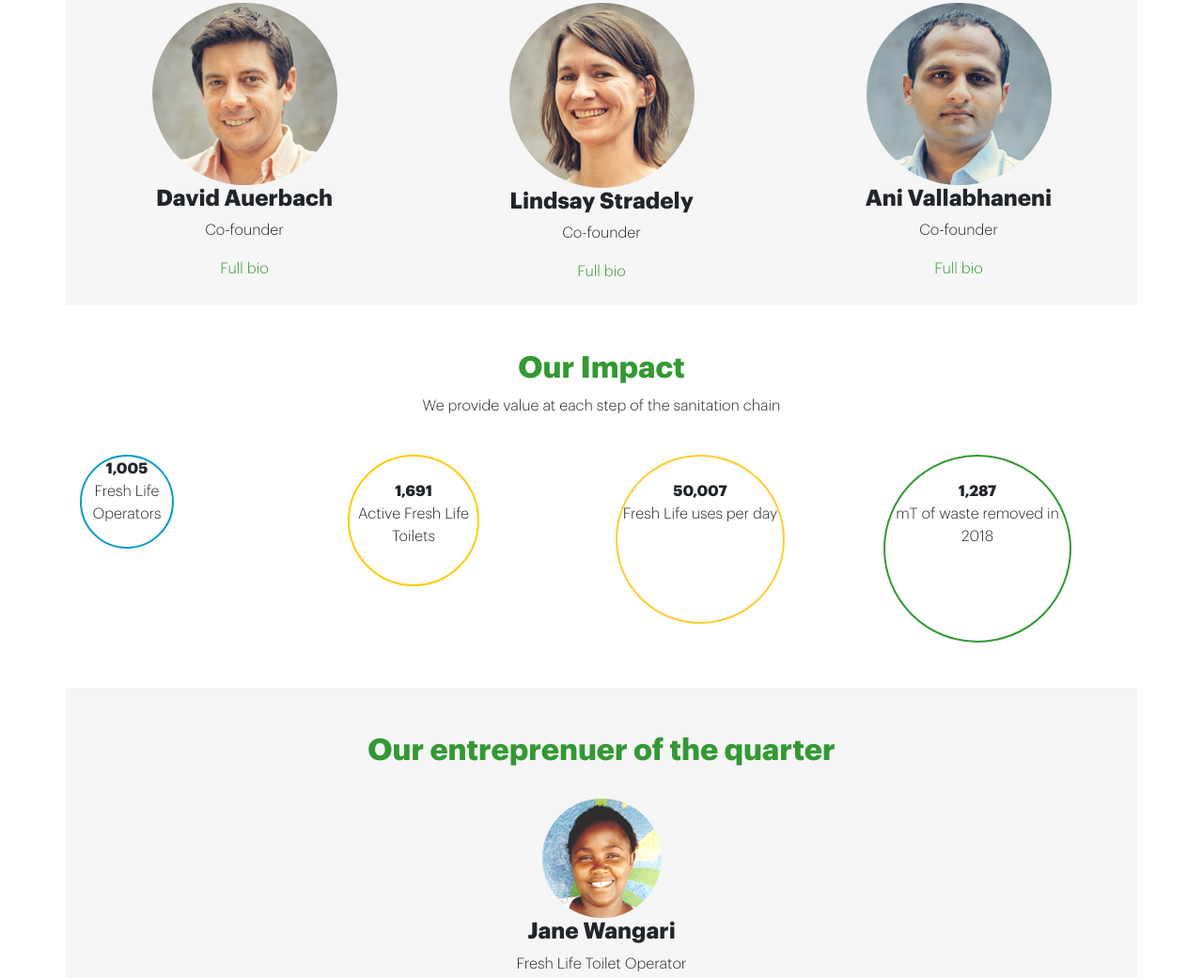
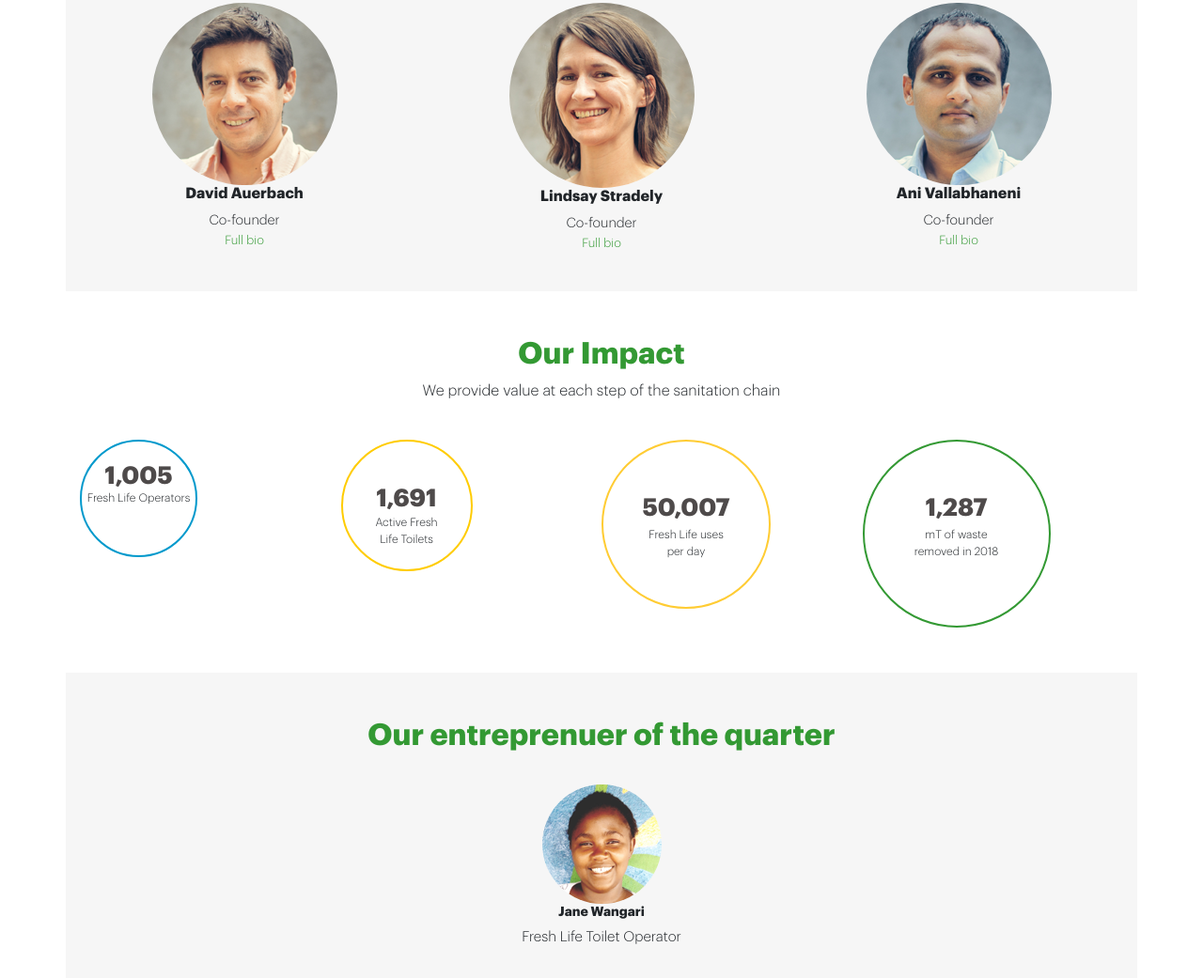
Before and after one commit to nelsonkimaiga/sanergy, a website: page index.html in a window 1280 px wide. Shown: the part 1531-2572 px from the top of the page at 94% size. Drawn offline with nearby package versions, Linux system fonts and the light colour scheme.

Commit message:
Edit absolute properties of circular elements

```diff
--- a/css/app.css
+++ b/css/app.css
@@ -53,6 +53,7 @@
 
 .numbers{
     font-weight: 700px;
+    color: #4e4a4a;
 }
 
 .what-we-do{
@@ -105,11 +106,11 @@
 #operators{
 	background-color:#fff;
     border:2.5px solid #0099cc;
-    height:100px;
+    height:125px;
     border-radius:50%;
     -moz-border-radius:50%;
     -webkit-border-radius:50%;
-    width:100px;
+    width:125px;
 }
 
 #fresh-life-toilets{
@@ -202,3 +203,11 @@
     text-decoration: none;
     padding: 3px;
 }
+
+.leaders-names{
+    font-size: 1.0rem;
+}
+
+.co-founder{
+    font-size: 0.9rem;
+}
--- a/index.html
+++ b/index.html
@@ -174,21 +174,30 @@
       <div class="row">
         <div class="col">
           <img src="img/david.png" class="rounded-circle">
-          <h4>David Auerbach</h4>
-          <p>Co-founder</p>
-          <a href="">Full bio</a>
+          <br>
+          <h4 class="leaders-names">David Auerbach</h4>
+          <p class="co-founder">Co-founder
+            <br>
+          <a href="" style="font-size: 13px;">Full bio</a>
+        </p>
         </div>
         <div class="col">
           <img src="img/lindsay.png" class="rounded-circle">
-          <h4>Lindsay Stradely</h4>
-          <p>Co-founder</p>
-          <a href="">Full bio</a>
+          <br>
+          <h4 class="leaders-names">Lindsay Stradely</h4>
+          <p class="co-founder">Co-founder
+            <br>
+          <a href="" style="font-size: 13px;">Full bio</a>
+          </p>
         </div>
         <div class="col">
           <img src="img/ani.png" class="rounded-circle">
-          <h4>Ani Vallabhaneni</h4>
-          <p>Co-founder</p>
-          <a href="">Full bio</a>
+          <br>
+          <h4 class="leaders-names">Ani Vallabhaneni</h4>
+          <p class="co-founder">Co-founder
+            <br>
+          <a href="" style="font-size: 13px;">Full bio</a>
+        </p>
         </div>
           </div>
           <br>
@@ -198,35 +207,35 @@
         <h2 style="text-align: center;">Our Impact</h2>
         <p>We provide value at each step of the sanitation chain</p>
         <br>
-          <div class="row" style="text-align: center;">
+          <div class="row no-gutters" style="text-align: center;">
           <div class="col">
             <div id="operators">
-              <b class="numbers">1,005</b>
-              <p>Fresh Life Operators</p>
+              <b class="numbers" style="position: relative; bottom: -18px; font-size: 26px;">1,005</b>
+              <p class="impact-text" style="font-size: 12px; text-align: center; margin-top: 12px;">Fresh Life Operators</p>
             </div>
           </div>
           <div class="col">
             <div id="fresh-life-toilets">
               <br>
-              <b class="numbers">1,691</b>
+              <b class="numbers" style="position: relative; bottom: -18px; font-size: 26px;">1,691</b>
               <br>
-              <p>Active Fresh Life Toilets</p>
+              <p style="font-size: 12px; text-align: center; margin-top: 14px;">Active Fresh<br> Life Toilets</p>
             </div>
           </div>
           <div class="col">
             <div id="users">
               <br>
-              <b class="numbers">50,007</b>
+              <b class="numbers" style="position: relative; bottom: -28px; font-size: 26px;">50,007</b>
               <br>
-              <p>Fresh Life uses per day</p>
+              <p style="font-size: 12px; text-align: center; margin-top: 27px;">Fresh Life uses<br> per day</p>
             </div>
           </div>
           <div class="col">
             <div id="waste">
               <br>
-              <b class="numbers">1,287</b>
+              <b class="numbers" style="position: relative; bottom: -28px; font-size: 26px;">1,287</b>
               <br>
-              <p>mT of waste removed in 2018</p>
+              <p class="impact-text" style="font-size: 12px; text-align: center; margin-top: 27px;">mT of waste<br> removed in 2018</p>
             </div>
           </div>
         </div>
@@ -242,10 +251,10 @@
           <div class="col-2"></div>
           <div class="col-8" style="text-align: center;">
             <img src="img/jane.png" class="rounded-circle">
-            <b><h4>Jane Wangari</h4></b>
-            <p>Fresh Life Toilet Operator</p>
+            <h4 style="font-size: 14px;">Jane Wangari</h4>
+            <p style="font-size: 15px;">Fresh Life Toilet Operator</p>
             <br>
-            <p>
+            <p style="font-size: 15.5px;">
               In our Fresh Life network, female operators make up more than half of all the entreprenuers. One of these women is Jane Wanagari who hails from Nairobi's Shauri moyo area.
             <br>
             <a href="" style="font-size: 13px;">Read more</a>
```
